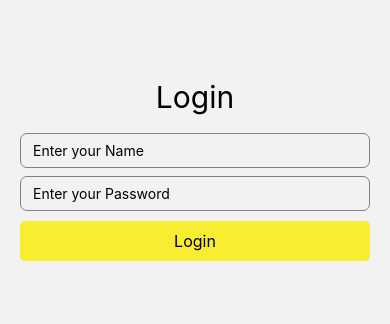
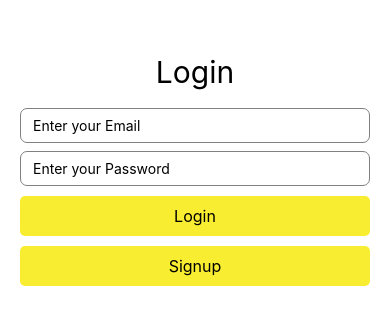
Before and after one commit to afaqkhan707/reactnativeFirebase, a React Native app: screen /login in a window 390 px wide. Shown: the part 252-576 px from the top of the page. Built offline with nearby package versions, Linux system fonts and the light colour scheme.

Commit message:
added pakages and reduxtoolkit and other pakages+formik

```diff
--- a/App.js
+++ b/App.js
@@ -1,16 +1,14 @@
-import { StatusBar } from 'expo-status-bar';
-import { StyleSheet, Text, View } from 'react-native';
+import { StyleSheet } from 'react-native';
 import MyStack from './src/routes';
+import { store } from './src/redux/store';
+import { Provider } from 'react-redux';
 
 export default function App() {
-  return <MyStack />;
+  return (
+      <Provider store={store}>
+        <MyStack />
+      </Provider>
+  );
 }
 
-const styles = StyleSheet.create({
-  container: {
-    flex: 1,
-    backgroundColor: '#fff',
-    alignItems: 'center',
-    justifyContent: 'center',
-  },
-});
+const styles = StyleSheet.create({});
--- /dev/null
+++ b/src/redux/slices/authSlice.js
@@ -0,0 +1,20 @@
+import { createSlice } from '@reduxjs/toolkit';
+const initialState = {
+  currentUser: null,
+  isLoggedIn: false,
+};
+const authSlice = createSlice({
+  name: 'auth',
+  initialState,
+  reducers: {
+    setUser: (state, action) => {
+      state.currentUser = action.payload;
+      state.isLoggedIn = !!action.payload;
+    },
+    // Add other authentication-related actions here
+    // Example: logout, updateProfile, setToken, etc.
+  },
+});
+
+export const { setUser } = authSlice.actions;
+export default authSlice.reducer;
--- /dev/null
+++ b/src/redux/store.js
@@ -0,0 +1,11 @@
+import { configureStore } from '@reduxjs/toolkit';
+import authReducer from '../redux/slices/authSlice';
+
+const store = configureStore({
+  reducer: {
+    auth: authReducer,
+    // other reducers can be added here
+  },
+});
+
+export { store };
--- a/src/routes/index.js
+++ b/src/routes/index.js
@@ -3,6 +3,7 @@ import { NavigationContainer } from '@react-navigation/native';
 import { createNativeStackNavigator } from '@react-navigation/native-stack';
 import Login from '../screens/Login';
 import Signup from '../screens/Signup/Signup';
+
 const Stack = createNativeStackNavigator();
 
 const MyStack = () => {
@@ -15,7 +16,7 @@ const MyStack = () => {
           options={{ headerShown: false }}
         />
         <Stack.Screen
-          name='signin'
+          name='signup'
           component={Signup}
           options={{ headerShown: false }}
         />
--- a/src/screens/Login/index.js
+++ b/src/screens/Login/index.js
@@ -1,41 +1,71 @@
-import React, { useState } from 'react';
-import {
-  Button,
-  StyleSheet,
-  Text,
-  TextInput,
-  TouchableOpacity,
-  View,
-} from 'react-native';
+import React from 'react';
+import { StyleSheet, Text, View, TextInput } from 'react-native';
 import MyButton from '../../components/custom-button';
 import { useNavigation } from '@react-navigation/native';
+import { Formik } from 'formik';
+import * as Yup from 'yup';
+import { StatusBar } from 'expo-status-bar';
 
 const Login = () => {
-  const [email, setEmail] = useState('');
-  const [password, setPassword] = useState('');
   const navigation = useNavigation();
-  const HandleLogin = () => {
-    navigation.navigate('signin');
+
+  const validationSchema = Yup.object({
+    email: Yup.string().email('Invalid email format').required('Required'),
+    password: Yup.string()
+      .min(6, 'Password must be at least 6 characters')
+      .required('Required'),
+  });
+
+  const handleSubmit = (values) => {
+    console.log('Submitted values:', values);
+  };
+  const handleSignupNavigation = () => {
+    navigation.navigate('signup');
   };
   return (
     <View style={styles.container}>
+      <StatusBar translucent={false} backgroundColor='white' />
       <Text style={styles.heading}>Login</Text>
+      <Formik
+        initialValues={{ email: '', password: '' }}
+        validationSchema={validationSchema}
+        onSubmit={handleSubmit}
+      >
+        {({ handleChange, handleBlur, values, errors, touched }) => (
+          <>
             <TextInput
-        placeholder='Enter your Name'
+              placeholder='Enter your Email'
               name='email'
-        value={email}
-        onChangeText={(text) => setEmail(text)}
+              value={values.email}
+              onChangeText={handleChange('email')}
+              onBlur={handleBlur('email')}
               style={styles.input}
             />
+            {/* {touched.email && errors.email && (
+              <Text style={styles.errorText}>{errors.email}</Text>
+            )} */}
             <TextInput
               placeholder='Enter your Password'
               name='password'
-        value={password}
-        onChangeText={(text) => setPassword(text)}
+              value={values.password}
+              onChangeText={handleChange('password')}
+              onBlur={handleBlur('password')}
               style={styles.input}
               secureTextEntry={true}
             />
-      <MyButton title='Login' onPress={HandleLogin} />
+
+            {/* {touched.password && errors.password && (
+              <Text style={styles.errorText}>{errors.password}</Text>
+            )} */}
+            <MyButton
+              title='Login'
+              onPress={() => handleSubmit(values)}
+              // disabled={!values.isValid}
+            />
+            <MyButton title='Signup' onPress={handleSignupNavigation} />
+          </>
+        )}
+      </Formik>
     </View>
   );
 };
@@ -45,6 +75,7 @@ export default Login;
 const styles = StyleSheet.create({
   container: {
     padding: 20,
+    backgroundColor: '#fff',
     width: '100%',
     height: '100%',
     display: 'flex',
@@ -64,4 +95,7 @@ const styles = StyleSheet.create({
     marginTop: 8,
     borderRadius: 7,
   },
+  errorText: {
+    color: 'red',
+  },
 });
--- a/src/screens/Signup/Signup.js
+++ b/src/screens/Signup/Signup.js
@@ -1,14 +1,8 @@
 import React, { useState } from 'react';
-import {
-  Button,
-  StyleSheet,
-  Text,
-  TextInput,
-  TouchableOpacity,
-  View,
-} from 'react-native';
+import { StyleSheet, Text, TextInput, View } from 'react-native';
 import MyButton from '../../components/custom-button';
 import { useNavigation } from '@react-navigation/native';
+import { StatusBar } from 'expo-status-bar';
 
 const Signup = () => {
   const [name, setName] = useState('');
@@ -18,8 +12,12 @@ const Signup = () => {
   const handleSignup = () => {
     navigation.navigate('login');
   };
+  const handleLoginNavigation = () => {
+    navigation.navigate('login');
+  };
   return (
     <View style={styles.container}>
+      <StatusBar translucent={false} backgroundColor='#fff' />
       <Text style={styles.heading}>Sign Up</Text>
       <TextInput
         placeholder='Enter your Name'
@@ -44,6 +42,7 @@ const Signup = () => {
         style={styles.input}
       />
       <MyButton title='Signup' onPress={handleSignup} />
+      <MyButton title='Login' onPress={handleLoginNavigation} />
     </View>
   );
 };
@@ -53,6 +52,7 @@ export default Signup;
 const styles = StyleSheet.create({
   container: {
     padding: 20,
+    backgroundColor: '#fff',
     width: '100%',
     height: '100%',
     display: 'flex',
@@ -72,4 +72,7 @@ const styles = StyleSheet.create({
     marginTop: 8,
     borderRadius: 7,
   },
+  errorText: {
+    color: 'red',
+  },
 });
```
Also changed, not shown: babel.config.js (+15 -1 lines), package.json (+7 -1 lines), src/firebase/firebaseConf.js (added, +17 -0 lines), src/screens/TEST/index.js (added, +133 -0 lines), 2 other files (tests, documents, lock files or other folders). Lines whose indentation alone changed are shown as unchanged.
